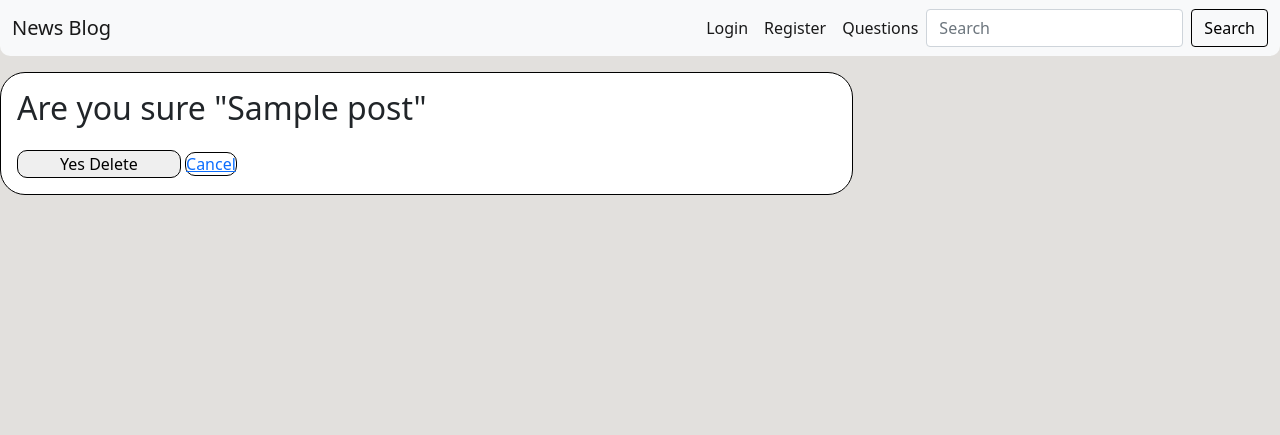
After one commit to Charlie9009/CI_PP4_BLOG, a Django app: page /post/1/delete/ in a window 1280 px wide. The commit adds this page. Shown: the top 435 px of the page. Run offline with Django 3.2, Linux system fonts and the light colour scheme; tables that the repository leaves empty hold one stand-in row (values such as "Sample post").

Commit message:
POST_DELETE_CONFIRM.HTML: Add file and fill with some content.  BASE.HTML: Add button foir adding posts

```diff
--- a/templates/base.html
+++ b/templates/base.html
@@ -33,6 +33,9 @@
             {% if user.is_authenticated %}
             <li class="nav-item">
               <a class="nav-link navbar-color-buttons active" href="{% url 'account_logout' %}">Logout</a>
+            </li>
+            <li class="nav-item">
+              <a class="nav-link navbar-color-buttons active" href="{% url 'post-create' %}">New Post</a>
             </li>
             {% else %}
             <li class="nav-item">
--- /dev/null
+++ b/templates/post_delete_confirm.html
@@ -0,0 +1,19 @@
+{% extends "base.html" %}
+
+{% block content %}
+<!-- Container for signup page content -->
+<div class="col-md-8 card mb-4 mt-3 container-color-rounder">
+  <div class="card-body">
+    <!-- Container successfull comment -->
+    <!-- Container for comment form -->
+    <form method="post">
+        {% csrf_token %}
+        <h2>Are you sure "{{ post.title }}"</h2>
+      <button id="comment-submit-button" type="submit">Yes Delete</button>
+      <a id="comment-submit-button" href="{% url 'post_detail' post.id %}">Cancel</a>
+
+    </form>
+
+  </div>
+</div>
+{% endblock content %}
```
